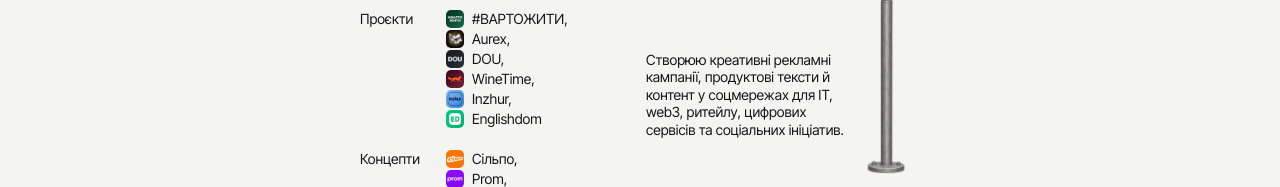
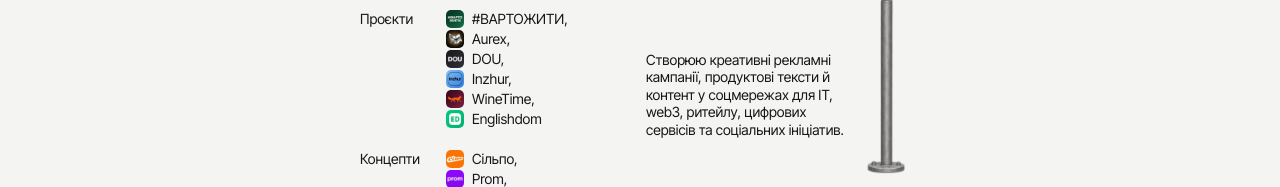
Before and after one commit to mandrovnyi-ivan/portfolio, a plain HTML site: page index.html in a window 1280 px wide. Shown: the part 477-664 px from the top of the page. Drawn offline with Linux system fonts and the light colour scheme; animation ran at ten frames a second.

Commit message:
Homepage: Inzhur before WineTime in the projects list
Co-Authored-By: Claude Opus 5.5 <noreply@anthropic.com>

```diff
--- a/index.html
+++ b/index.html
@@ -532,7 +532,7 @@ main > .case + .case { border-top:1px solid var(--line); padding-top:44px; }
       <div class="h-me"><div class="avatar"><div class="portrait" id="portrait"></div></div>
       <p class="h-roles">Креативний<br>копірайтер</p></div>
       <div class="h-list"><span>Проєкти</span><ul>
-        <li><span class="th"><img src="/img/new/lg-vartozhyty.webp" alt=""></span><span>#ВАРТОЖИТИ,</span></li><li><span class="th"><img src="/img/new/lg-aurex.webp" alt=""></span><span>Aurex,</span></li><li><span class="th"><img src="/img/new/lg-dou.webp" alt=""></span><span>DOU,</span></li><li><span class="th"><img src="/img/new/lg-winetime.webp" alt=""></span><span>WineTime,</span></li><li><span class="th"><img src="/img/new/lg-inzhur.webp" alt=""></span><span>Inzhur,</span></li><li><span class="th"><img src="/img/new/lg-englishdom.webp" alt=""></span><span>Englishdom</span></li>
+        <li><span class="th"><img src="/img/new/lg-vartozhyty.webp" alt=""></span><span>#ВАРТОЖИТИ,</span></li><li><span class="th"><img src="/img/new/lg-aurex.webp" alt=""></span><span>Aurex,</span></li><li><span class="th"><img src="/img/new/lg-dou.webp" alt=""></span><span>DOU,</span></li><li><span class="th"><img src="/img/new/lg-inzhur.webp" alt=""></span><span>Inzhur,</span></li><li><span class="th"><img src="/img/new/lg-winetime.webp" alt=""></span><span>WineTime,</span></li><li><span class="th"><img src="/img/new/lg-englishdom.webp" alt=""></span><span>Englishdom</span></li>
       </ul></div>
       <div class="h-list h-list2"><span>Концепти</span><ul>
         <li><span class="th"><img src="/img/new/lg-silpo.webp" alt=""></span><span>Сільпо,</span></li><li><span class="th"><img src="/img/new/lg-prom.webp" alt=""></span><span>Prom,</span></li><li><span class="th"><img src="/img/new/lg-autoria.webp" alt=""></span><span>Auto.ria</span></li>
```
